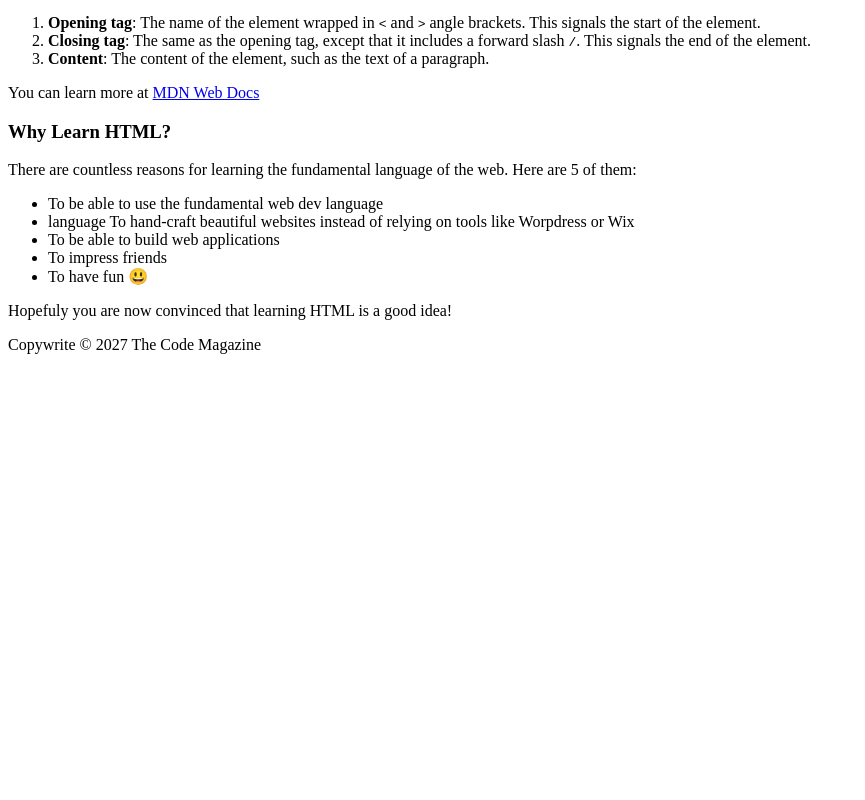
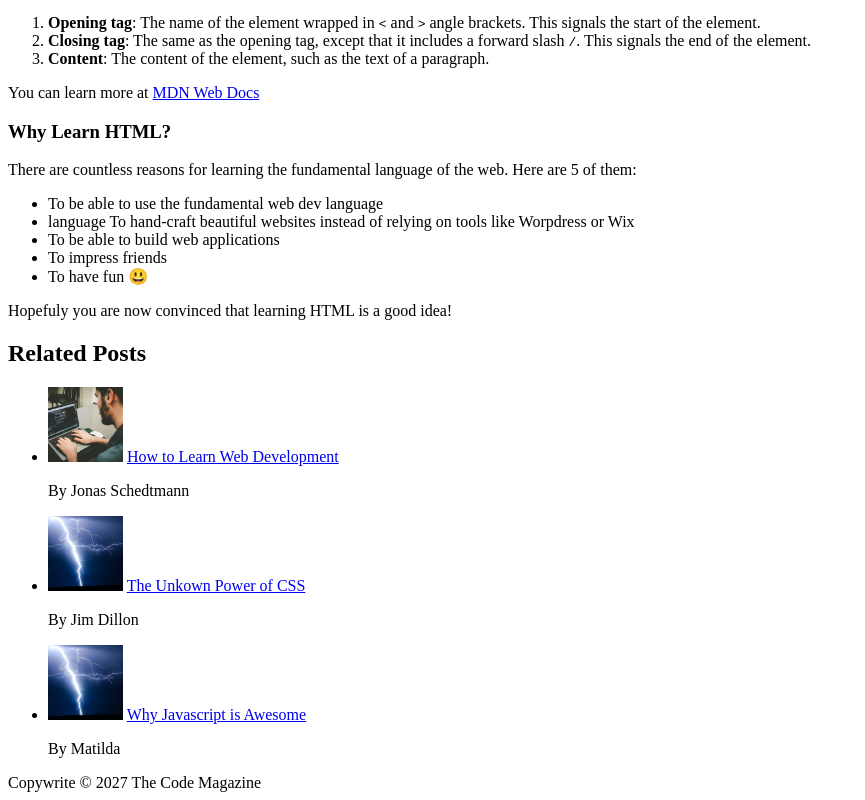
Before and after one commit to moosah01/html-css-practice, a plain HTML site: page 02/index.html in a window 1280 px wide. Shown: the part 754-1554 px from the top of the page, without its empty margins (0-865 px from the left). Before the commit the page ends 1116 px from the top, so only its background shows below. Drawn offline with Linux system fonts and the light colour scheme.

Commit message:
week 2 challenge 1

```diff
--- a/02/index.html
+++ b/02/index.html
@@ -27,13 +27,13 @@
       <header>
         <h2>The Basic Language of the Web: HTML</h2>
         <img
-          src="Moosa Photo.jpeg"
+          src="img/Moosa Photo.jpeg"
           alt="Sexiest Man Alive Muhammad Moosa Hashim Sexy Guy"
           width="100"
         />
         <p>Posted by <strong>Moosa Hashim</strong> on Monday, May 21st 2027</p>
         <img
-          src="post-img.jpg"
+          src="img/post-img.jpg"
           alt="Sexiest Man Alive Muhammad Moosa Hashim Sexy Guy"
           width="500"
         />
@@ -105,6 +105,43 @@
       </ul>
       <p>Hopefuly you are now convinced that learning HTML is a good idea!</p>
     </article>
+
+    <aside>
+      <h2>Related Posts</h2>
+      <ul>
+        <li>
+          <img
+            src="related-1.jpg"
+            alt="Related Post 1"
+            width="75"
+            height="75"
+          />
+          <a href="#">How to Learn Web Development</a>
+          <p>By Jonas Schedtmann</p>
+        </li>
+        <li>
+          <img
+            src="related-2.jpg"
+            alt="Related Post 2 Lightning"
+            width="75"
+            height="75"
+          />
+          <a href="#">The Unkown Power of CSS</a>
+          <p>By Jim Dillon</p>
+        </li>
+        <li>
+          <img
+            src="related-2.jpg"
+            alt="Related Post 2 - Code Screen"
+            width="75"
+            height="75"
+          />
+          <a href="#">Why Javascript is Awesome</a>
+          <p>By Matilda</p>
+        </li>
+      </ul>
+    </aside>
+
     <footer>Copywrite &copy; 2027 The Code Magazine</footer>
   </body>
 </html>
```
Also changed, not shown: 02/img/Moosa Photo.jpeg (renamed from 02/Moosa Photo.jpeg), 02/img/post-img.jpg (renamed from 02/post-img.jpg).
